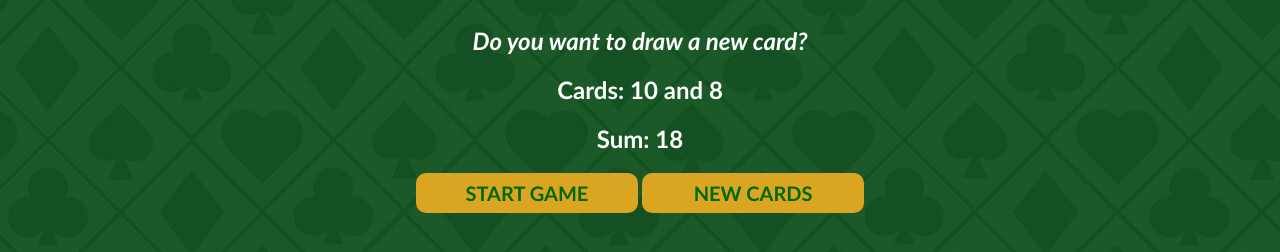
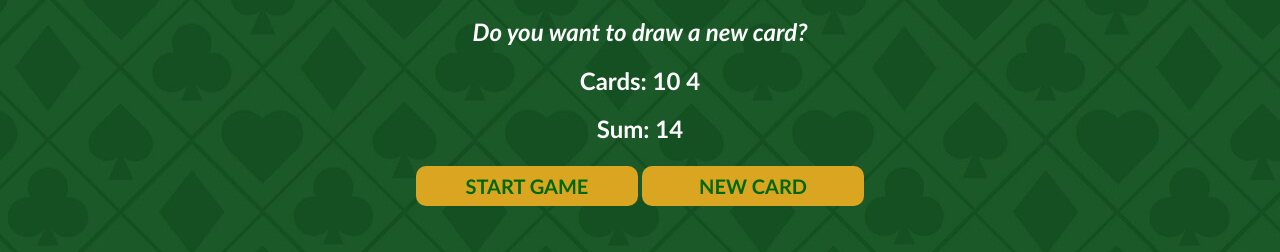
Before and after one commit to MimikIsBad/Blackjack, a plain HTML site: page index.html in a window 1280 px wide. Both pictures are taken after a click on the button "START GAME". Shown: the part 362-614 px from the top of the page. Drawn offline with Linux system fonts and the light colour scheme.

Commit message:
Fixed new card not appearing using arrays

```diff
--- a/index.html
+++ b/index.html
@@ -17,7 +17,7 @@
         <h2 id="cards-el">Cards: </h2>
         <h2 id="sum-el"> Sum: </h2>
         <button onclick="startGame()">START GAME</button>
-        <button onclick="newCard()">NEW CARDS</button>
+        <button onclick="newCard()">NEW CARD</button>
 
         <script src="index.js"></script>
     </main>
--- a/index.js
+++ b/index.js
@@ -1,5 +1,6 @@
 let firstCard = 10
-let secondCard = 8
+let secondCard = 4
+let cards = [firstCard, secondCard]
 let sum = firstCard + secondCard
 let hasBlackJack = false
 let isAlive = true
@@ -11,9 +12,17 @@ let sumEl = document.getElementById("sum-el")
 let cardsEl = document.getElementById("cards-el")
 
 function startGame() {
+    renderGame()
+}
+
+function renderGame() {
+    cardsEl.textContent = "Cards: "
+
+    for (let i = 0; i < cards.length; i++) {
+    cardsEl.textContent += cards[i] + " "
+    }
+
     sumEl.textContent = "Sum: " + sum
-    cardsEl.textContent = "Cards: " + firstCard + " and " + secondCard
-
     if (sum <= 20) {
         message = "Do you want to draw a new card?"
     } else if (sum === 21) {
@@ -26,3 +35,12 @@ function startGame() {
 
     messageEl.textContent = message
 }
+
+function newCard() {
+    let extraCard = 7
+    sum += extraCard
+
+    cards.push(extraCard)
+
+    renderGame()
+}
--- a/styles.css
+++ b/styles.css
@@ -15,6 +15,8 @@ body {
 h1 {
     color: goldenrod;
     font-size: 50px;
+
+    margin-bottom: 20px;
 }
 
 #message-el {
@@ -33,4 +35,7 @@ button {
     font-family: 'Trebuchet MS';
     font-size: 20px;
     font-weight: 700;
+
+    margin-top: 3px;
+    margin-bottom: 2.5px;
 }
```
